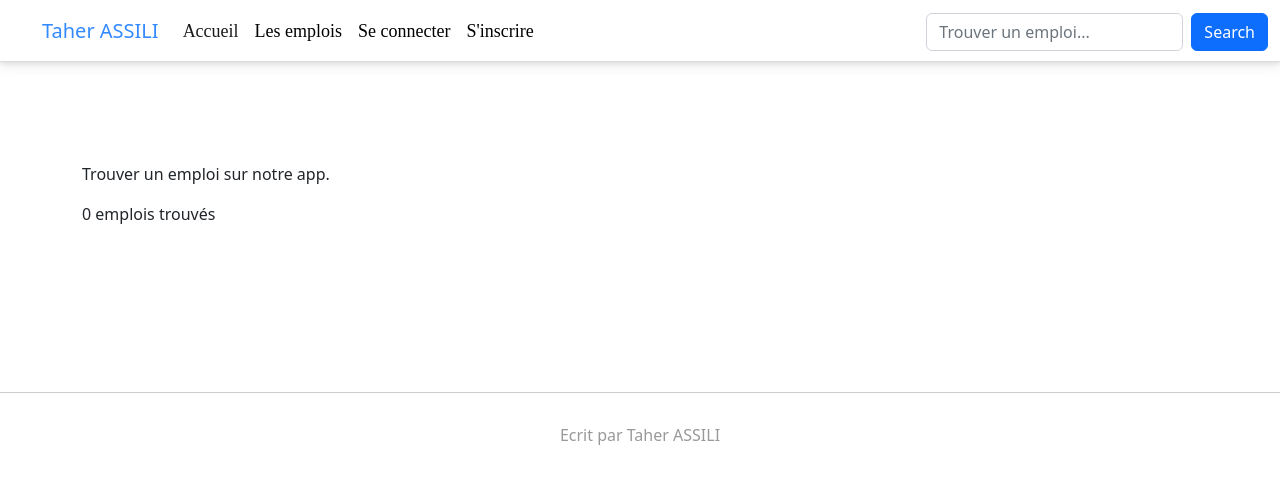
After one commit to taherassili1993/emploi-symfony, a Symfony app: template templates/emploi/emplois.html.twig in a window 1280 px wide. The commit adds this page. Shown: the top 482 px of the page. Run offline with Twig, Linux system fonts and the light colour scheme; the template is opened without the code that fills it, so the values that code supplies are empty; some libraries are stand-ins or nearby versions.

Commit message:
page les emplois

```diff
--- /dev/null
+++ b/templates/emploi/emplois.html.twig
@@ -0,0 +1,57 @@
+{% extends 'base.html.twig' %}
+
+{% block titre %}{% endblock%}
+
+{% block stylesheets %}
+    {{ parent() }}
+{% endblock%}
+
+{% block body %}
+
+    <style>
+        #emplois
+        {
+            margin-top: 100px;
+            margin-bottom: 150px;
+        }
+
+        .single-emploi
+        {
+            margin-bottom: 20px;
+            border-bottom: 2px solid #ccc;
+        }
+
+        .single-emploi h1, .single-emploi a
+        {
+            font-size: 22px;
+            color: #999;
+            text-decoration: none;
+        }
+    </style>
+
+    <section id="emplois">
+        <div class='container'>
+            <div class='row'>
+                <div class='col-md-3'>
+                    <p>Trouver un emploi sur notre app.</p>
+                    <p> {{ emplois|length }} emplois trouvés</p>
+                </div>
+
+                <div class='col-md-1'></div>
+
+                <div class='col-md-6'>
+                    {% for emploi in emplois %}
+                    <div class='single-emploi'>
+                        <h1><a href='#'>{{ emploi.getTitre() }}</a></h1>
+                        <p>{{ emploi.getDescription()|slice(0, 300) }}</p>
+                        <p>{{ emploi.getCreatedAt()|date('d-m-Y') }}</p>
+                    </div>
+                    {% endfor %}
+                </div>
+            </div>
+        </div>
+    </section>
+
+{% endblock %}
+
+{% block javascripts %}{% endblock %}
--- a/templates/includes/navbar.html.twig
+++ b/templates/includes/navbar.html.twig
@@ -23,7 +23,7 @@ nav form input:focus
           <a class="nav-link active" aria-current="page" href="/">Accueil</a>
         </li>
         <li class="nav-item">
-          <a class="nav-link" href="#">Les emplois</a>
+          <a class="nav-link" href="{{ path('list-emploi') }}">Les emplois</a>
         </li>
 
         {% if is_granted("IS_AUTHENTICATED_FULLY") %}
```
Also changed, not shown: src/Controller/EmploiController.php (+15 -0 lines).
